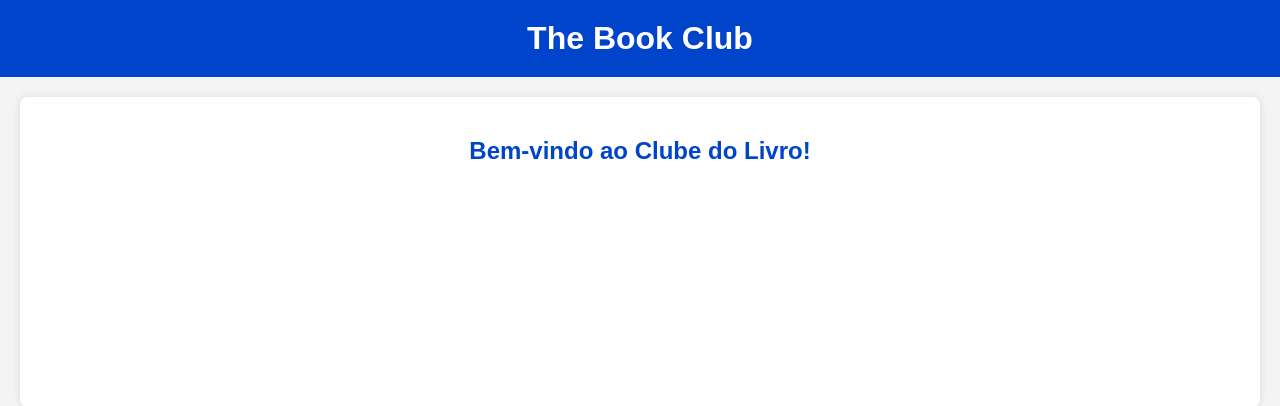
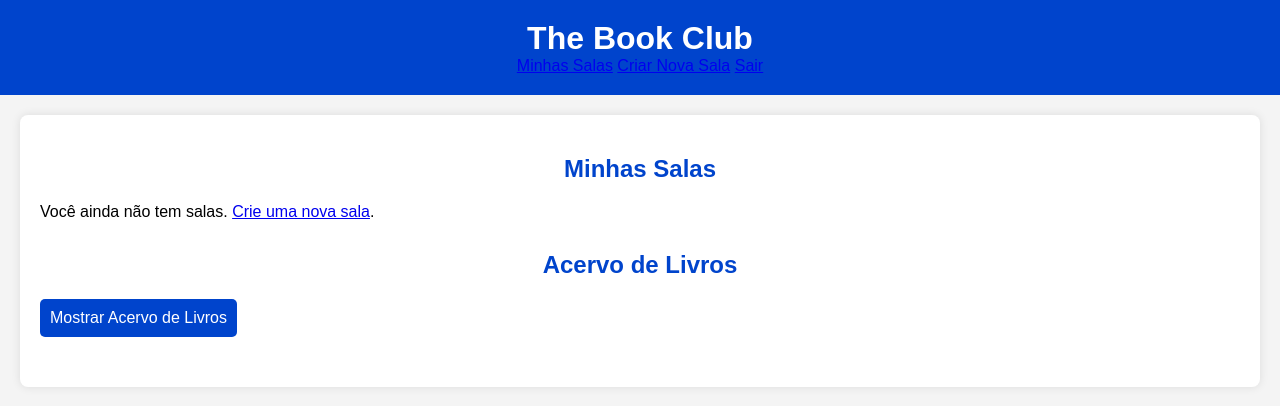
Before and after one commit to Davido159/Clube-do-livro-, a Flask app: page /home in a window 1280 px wide. Shown: the top 406 px of the page. Run offline with Flask 3, Linux system fonts and the light colour scheme; the visitor is signed in with stand-in values (Sample User, id 1); data that the repository does not hold is empty.

Commit message:
Update home.html

```diff
--- a/Templates/home.html
+++ b/Templates/home.html
@@ -5,50 +5,58 @@
     <meta name="viewport" content="width=device-width, initial-scale=1.0">
     <link rel="stylesheet" href="{{ url_for('static', filename='CSS/style.css') }}">
     <link rel="stylesheet" href="{{ url_for('static', filename='CSS/home.css') }}">
+    <link rel="stylesheet" href="{{ url_for('static', filename='CSS/accessibility.css') }}">
     <script src="{{ url_for('static', filename='JS/home.js') }}" defer></script>
+    <script src="{{ url_for('static', filename='JS/accessibility.js') }}" defer></script>
     <title>Página Inicial - The Book Club</title>
 </head>
 <body>
     <header>
         <h1>The Book Club</h1>
+        <nav>
+            <a href="{{ url_for('home') }}">Minhas Salas</a>
+            <a href="{{ url_for('create_room') }}">Criar Nova Sala</a>
+            <a href="{{ url_for('logout') }}">Sair</a>
+        </nav>
     </header>
+
     <div class="container">
-        <h2>Bem-vindo ao Clube do Livro!</h2>
-
-        <!-- Seção de Salas -->
-        <section class="rooms-section reveal">
-            <h3>Minhas Salas</h3>
-            <ul>
+        <section class="rooms-section">
+            <h2>Minhas Salas</h2>
+            <div class="rooms-list">
                 {% for sala in salas %}
-                <li><a href="{{ url_for('room', sala_id=sala['id']) }}">{{ sala['nome'] }}</a></li>
+                <div class="room-card">
+                    <a href="{{ url_for('room', sala_id=sala.id) }}" class="room-link">
+                        <div class="room-info">
+                            <h3>{{ sala.nome }}</h3>
+                            <p>Criada por: {{ sala.criador_nome }}</p>
+                        </div>
+                    </a>
+                </div>
+                {% else %}
+                <p>Você ainda não tem salas. <a href="{{ url_for('create_room') }}">Crie uma nova sala</a>.</p>
                 {% endfor %}
-            </ul>
-            <a href="{{ url_for('create_room') }}" class="create-room-link">Criar uma Sala</a>
+            </div>
         </section>
 
-        <!-- Seção de Acervo de Livros -->
-        <section class="books-section reveal hidden">
-            <h3>Acervo de Livros</h3>
+        <section class="books-section">
+            <h2>Acervo de Livros</h2>
+            <button id="toggle-books">Mostrar Acervo de Livros</button>
+            <div id="books-content" class="hidden">
                 <ul>
                     {% for livro in livros %}
-                <li class="book-item">
+                    <li class="book-item reveal">
                         <div class="book-image">
-                        {% if livro['capa'] %}
-                        <img src="{{ url_for('static', filename='imagens/' ~ livro['capa']) }}" alt="Capa do Livro">
-                        {% else %}
-                        <img src="{{ url_for('static', filename='imagens/default.jpg') }}" alt="Capa do Livro">
-                        {% endif %}
+                            <img src="{{ livro.capa }}" alt="{{ livro.titulo }}">
                         </div>
                         <div class="book-details">
-                        <h4>{{ livro['titulo'] }}</h4>
-                        <p>Autor: {{ livro['autor'] }}</p>
-                        <p>Gênero: {{ livro['genero'] }}</p>
-                        <p>Pais de Origem: {{ livro['pais_origem'] }}</p>
-                        <p>Quantidade de Páginas: {{ livro['quantidade_paginas'] }}</p>
+                            <h4>{{ livro.titulo }}</h4>
+                            <p>{{ livro.autor }}</p>
                         </div>
                     </li>
                     {% endfor %}
                 </ul>
+            </div>
         </section>
     </div>
 </body>
```
Lines whose indentation alone changed are shown as unchanged.
